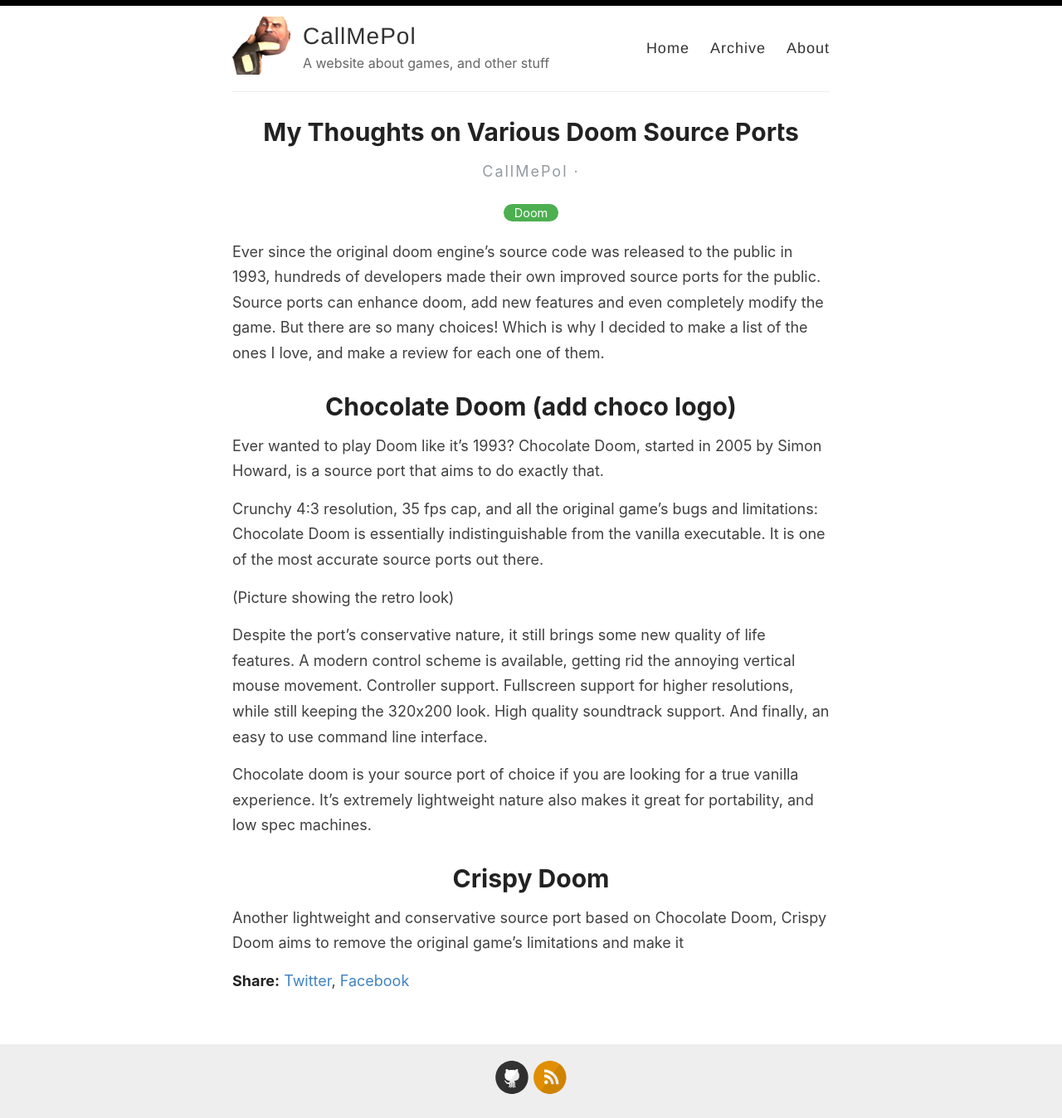
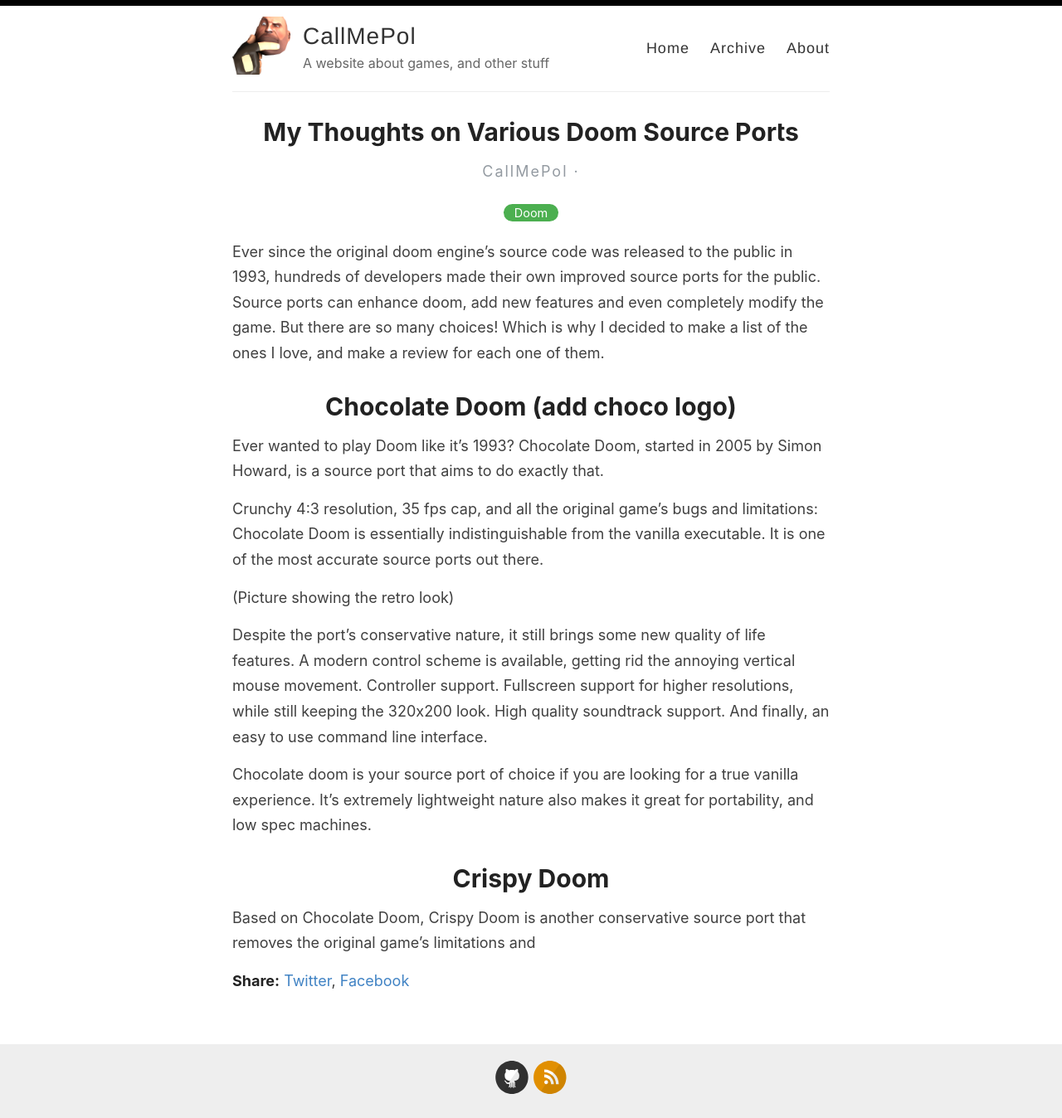
Before and after one commit to poleve540/CallMePol, a Jekyll site: the page built from posts/2023-05-12-sourceport-review.md, in a window 1280 px wide. Shown: the whole page at 83% size. Built offline with Jekyll 4.4.1, drawn with Linux system fonts in a browser that asks for light colours.

Commit message:
posts/2023-05-12-sourceport-review.md updated from https://stackedit.io/

```diff
--- a/posts/2023-05-12-sourceport-review.md
+++ b/posts/2023-05-12-sourceport-review.md
@@ -17,9 +17,9 @@
 Chocolate doom is your source port of choice if you are looking for a true vanilla experience. It's extremely lightweight nature also makes it great for portability, and low spec machines.
 
 # Crispy Doom
-Another lightweight and conservative source port based on Chocolate Doom, Crispy Doom aims to remove the original game's limitations and make it
+Based on Chocolate Doom, Crispy Doom is another conservative source port that removes the original game's limitations and
 <!--stackedit_data:
 eyJwcm9wZXJ0aWVzIjoiZXh0ZW5zaW9uczpcbiAgcHJlc2V0Oi
-BnZm1cbiIsImhpc3RvcnkiOlsyOTc1NjM1NTAsMTg4NzQ2MzQ5
-OV19
+BnZm1cbiIsImhpc3RvcnkiOlstMTM0OTg4MDk2MywxODg3NDYz
+NDk5XX0=
 -->
```
